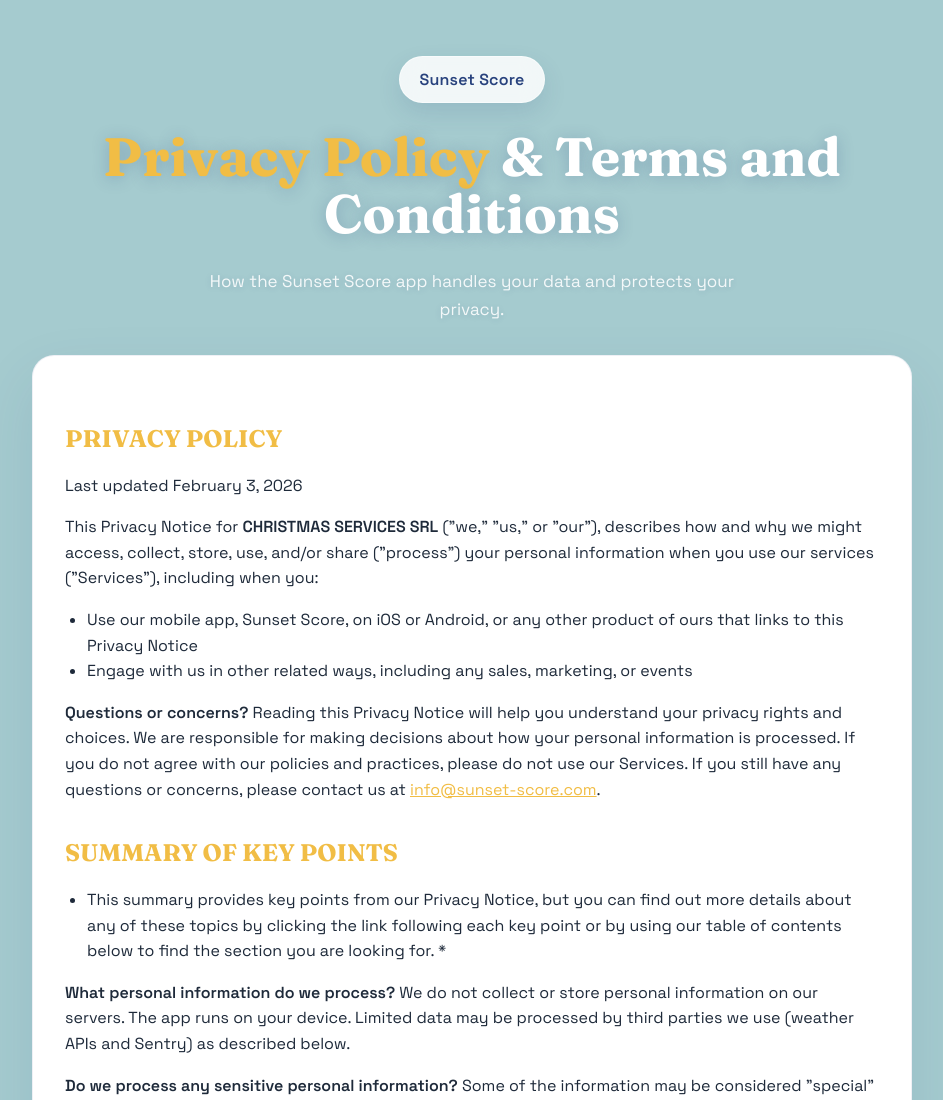
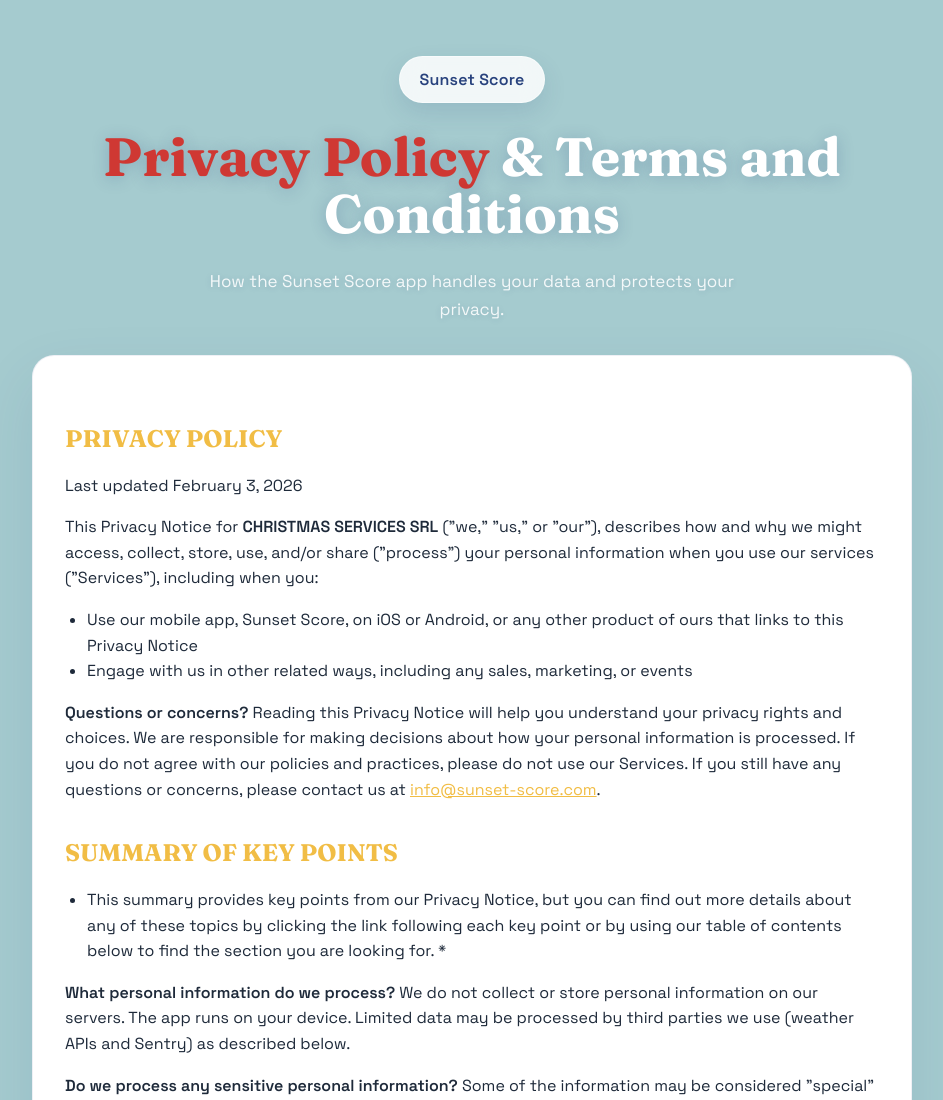
Before and after one commit to christmas97/docs, a plain HTML site: page sunset-score/index.html in a window 1280 px wide. Shown: the top 1100 px of the page, without its empty margins (168-1111 px from the left). Drawn offline with nearby package versions, Linux system fonts and the light colour scheme.

Commit message:
style#2 from codex3

```diff
--- a/sunset-score/index.html
+++ b/sunset-score/index.html
@@ -124,7 +124,7 @@
       }
 
       .hero__title span {
-        color: var(--good-bg);
+        color: var(--incredible-bg);
       }
 
       .hero__subtitle {
```
